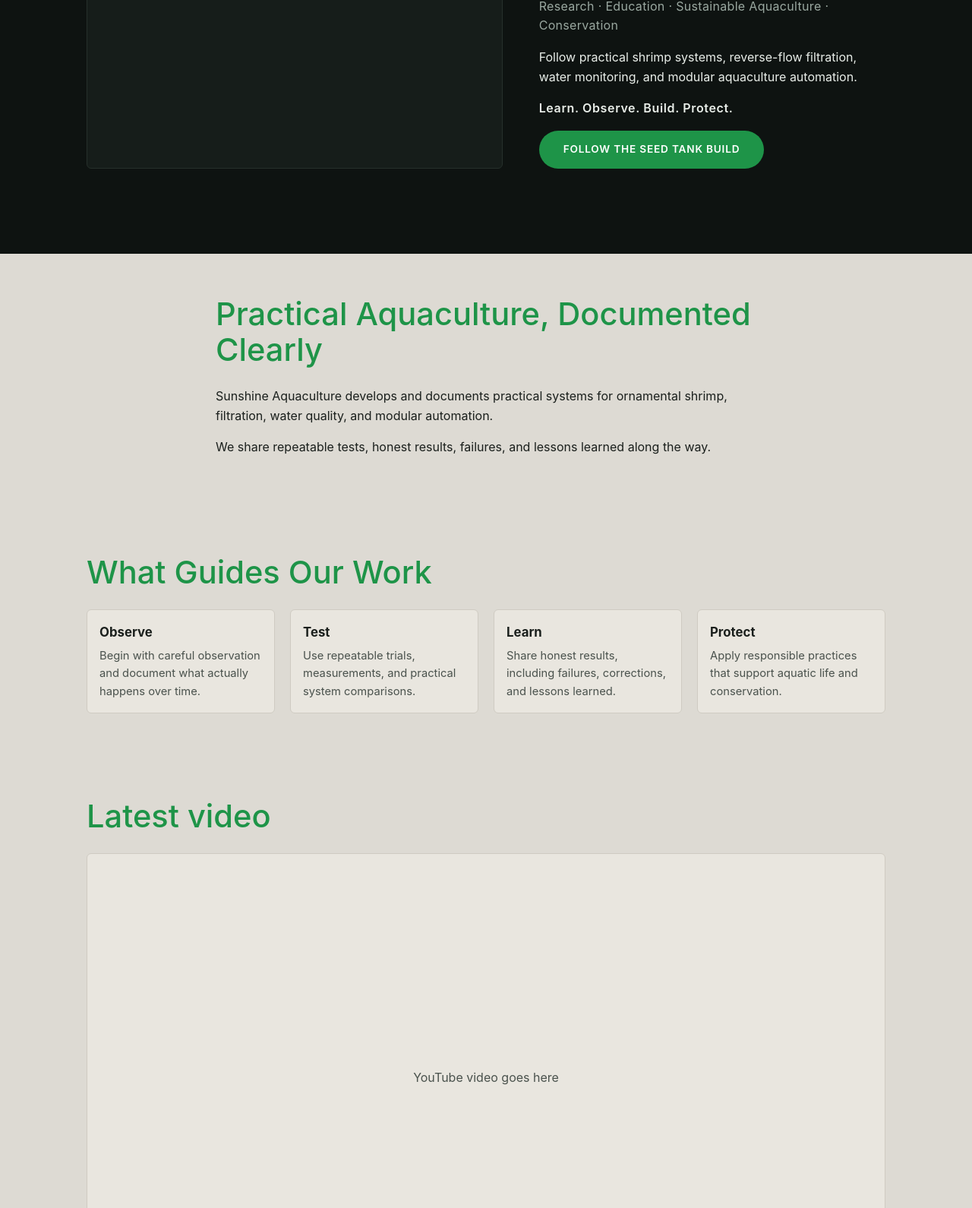
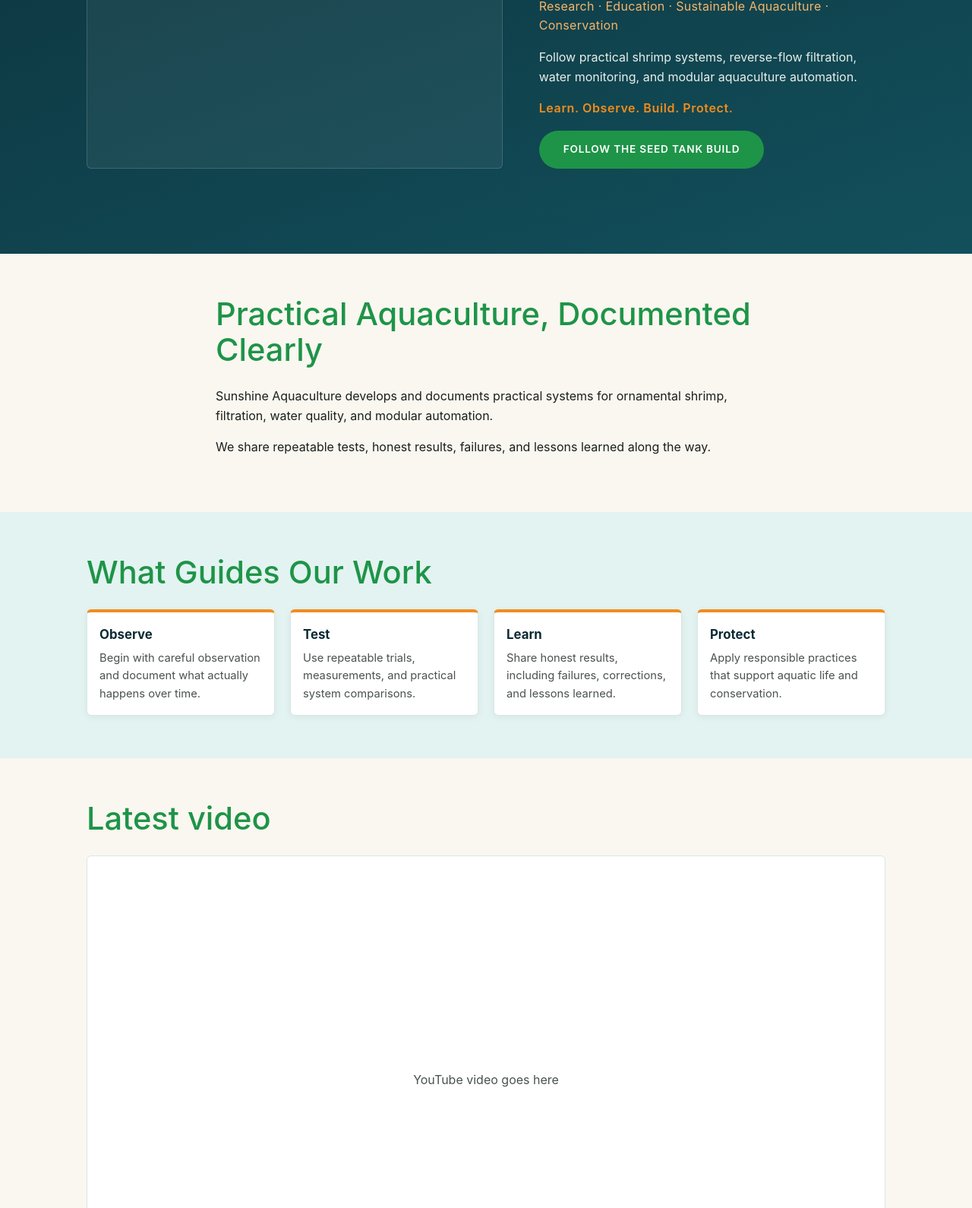
Before and after one commit to Bartmanpoet/sunshineaquaculture-website, a plain HTML site: page index.html in a window 1280 px wide. Shown: the part 648-2238 px from the top of the page at 76% size. Drawn offline with Linux system fonts and the light colour scheme.

Commit message:
Brighten the site with the logo colors: teal, orange, aqua and warm white
Co-Authored-By: Claude Opus 5.5 <noreply@anthropic.com>
Claude-Session: https://claude.ai/code/session_01CrruXEwztep9KEA6fNHXNp

```diff
--- a/css/style.css
+++ b/css/style.css
@@ -140,3 +140,31 @@ main > section:not(.hero) .video-frame { background: var(--sand-card); border-co
 body { display: flex; flex-direction: column; min-height: 100vh; }
 main { flex: 1; background: var(--sand); }
 .hero { background: var(--bg); }
+
+/* ---------- Brighter look using the logo colors ---------- */
+:root {
+  --bg: #0b2a33;          /* logo deep-water teal (was near-black) */
+  --line: #1d4652;
+  --sand: #faf7f0;        /* light warm white */
+  --sand-card: #ffffff;
+  --aqua: #e3f3f1;        /* light aqua for alternate sections */
+  --orange: #f28c1b;      /* logo shrimp orange */
+}
+body { background: var(--bg); }
+.site-header { background: var(--bg); }
+.hero { background: linear-gradient(160deg, #0b2a33 0%, #12505c 100%); }
+.hero-media { background: rgba(255,255,255,0.06); border-color: rgba(255,255,255,0.15); }
+.tagline { color: #f7b468; }
+.motto { color: var(--orange); }
+main > section:not(.hero):nth-of-type(odd) { background: var(--aqua); }
+main > section:not(.hero) .card {
+  border: 1px solid #d9e6e3; border-top: 4px solid var(--orange);
+  box-shadow: 0 2px 10px rgba(11,42,51,0.06);
+}
+main > section:not(.hero) .card h3 { color: #0b2a33; }
+main > section:not(.hero) .video-frame { border-color: #d9e6e3; }
+.site-footer { background: var(--bg); color: #d7e3e1; border-top: 4px solid var(--orange); }
+.footer-about, .site-footer .footer-bottom { color: #b9cdca; }
+.site-footer .footer-bottom { border-top-color: var(--line); }
+.site-footer a { color: #d7e3e1; }
+.footer-name { color: var(--orange); }
```
